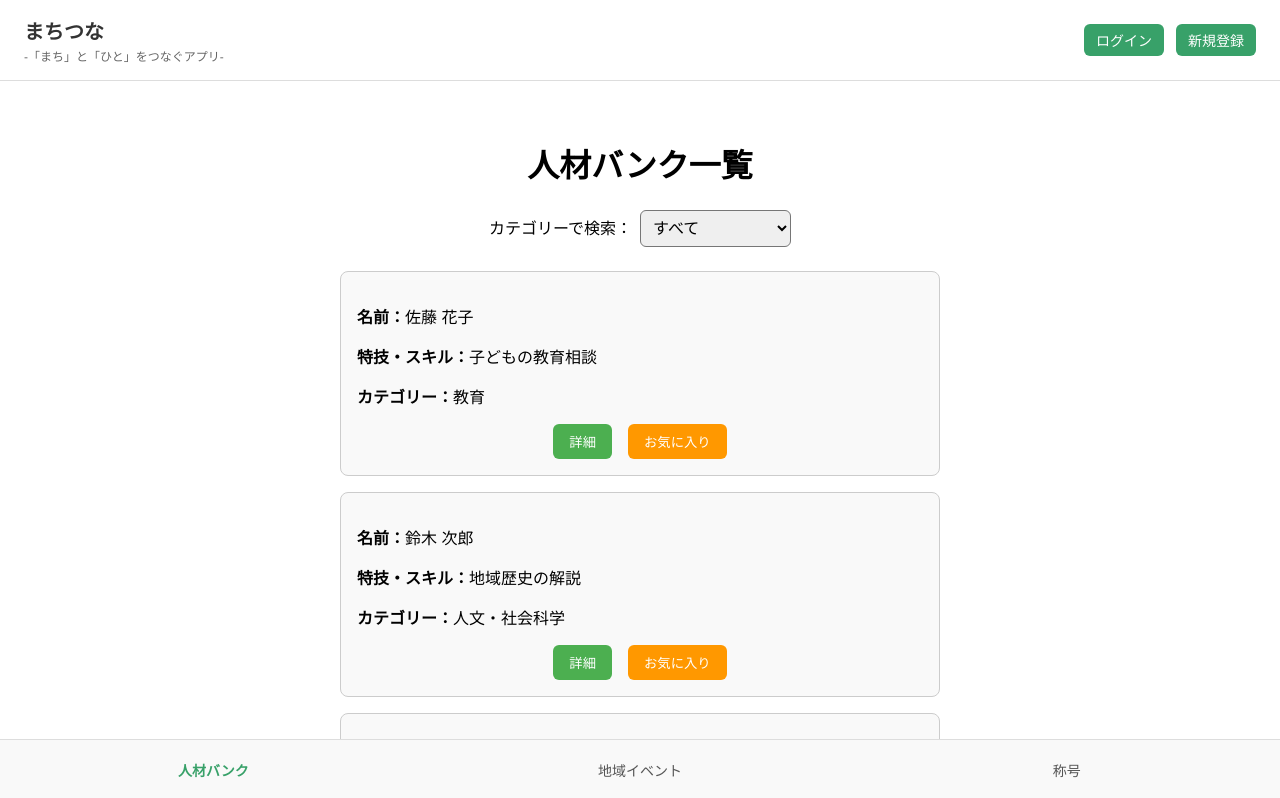
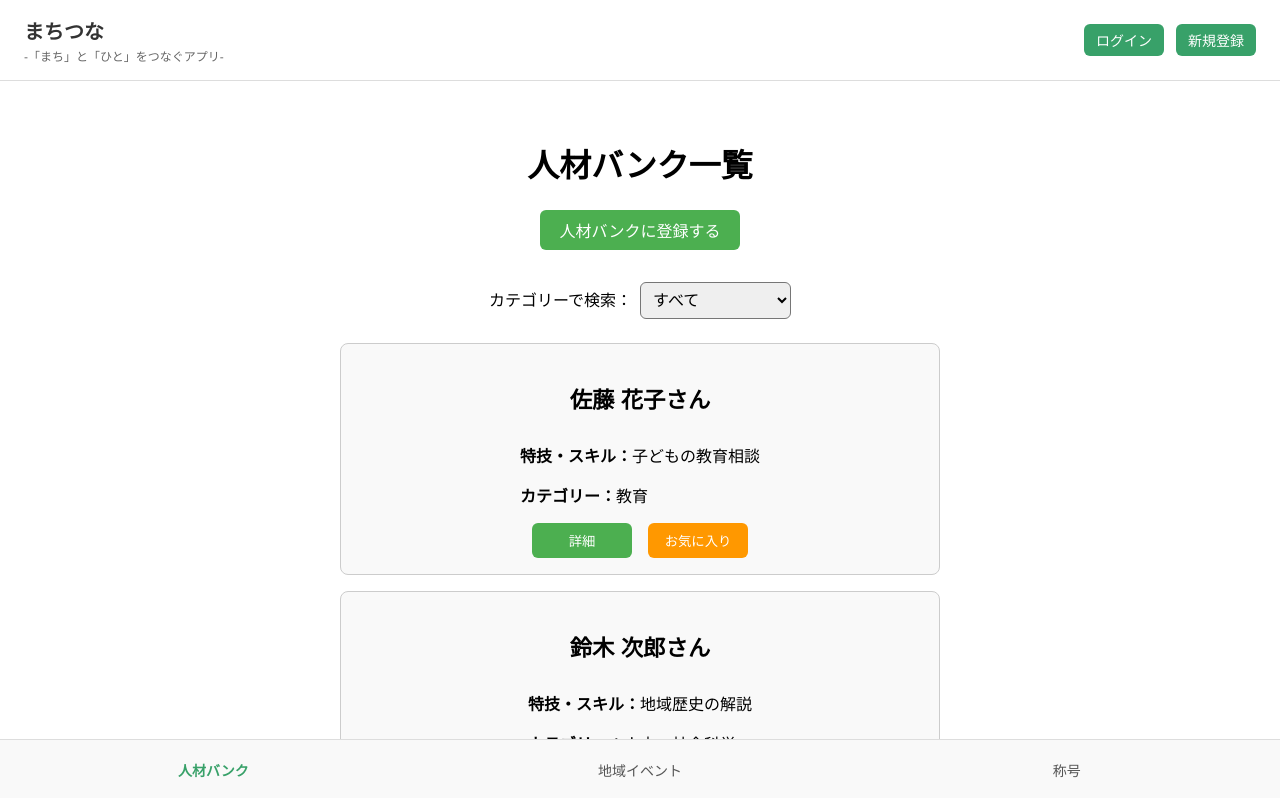
Before and after one commit to ashizawakazuki/machitsuna, a React (Create React App) app: page /talent-bank in a window 1280 px wide. Shown: the top 798 px of the page. Built offline with nearby package versions, Linux system fonts and the light colour scheme.

Commit message:
fix:一覧画面の修正

```diff
--- a/src/pages/EventList.css
+++ b/src/pages/EventList.css
@@ -32,6 +32,7 @@
   }
 
   .detail-button {
+    width: 100px;
     padding: 0.5rem 1rem;
     border: none;
     border-radius: 6px;
@@ -42,10 +43,11 @@
   }
 
   .detail-button:hover {
-    background-color: #45a049;
+    background-color: #2f855a;
   }
 
   .favorite-button {
+    width: 100px;
     padding: 0.5rem 1rem;
     border: none;
     border-radius: 6px;
@@ -56,7 +58,7 @@
   }
 
   .favorite-button:hover {
-    background-color: #fb8c00;
+    background-color: #a57b40;
   }
 
   .pagination {
--- a/src/pages/EventList.js
+++ b/src/pages/EventList.js
@@ -123,7 +123,9 @@ const EventList = () => {
                     詳細
                   </Link>
                 </button>
-                <button className="favorite-button">お気に入り</button>
+                <button className="favorite-button" onClick={() => alert('お気に入りに追加しました')}>
+                  お気に入り
+                </button>
               </div>
             </div>
           </div>
--- a/src/pages/TalentBank.css
+++ b/src/pages/TalentBank.css
@@ -13,32 +13,26 @@
     margin-bottom: 1.5rem;
   }
 
-  .back-button {
-    display: block;
-    margin-bottom: 2rem;
-    text-align: center;
-    text-decoration: none;
-    color: #007bff;
-    font-weight: bold;
-  }
-
   .talent-card {
     border: 1px solid #ccc;
     padding: 1rem;
     border-radius: 8px;
     margin-bottom: 1rem;
     background-color: #f9f9f9;
+    display: flex;
+    flex-direction: column;
+    align-items: center;
   }
 
   .button-group {
     display: flex;
-    justify-content: flex-start; /* ← 左寄せ */
-    gap: 1rem; /* ← ボタン間の余白 */
+    justify-content: center;
+    gap: 1rem;
     margin-top: 1rem;
   }
 
-  /* 詳細ボタン：緑系（安心） */
   .detail-button {
+    width: 100px;
     padding: 0.5rem 1rem;
     border: none;
     border-radius: 6px;
@@ -49,11 +43,11 @@
   }
 
   .detail-button:hover {
-    background-color: #45a049;
+    background-color: #2f855a;
   }
 
-  /* お気に入りボタン：オレンジ系（親しみ） */
   .favorite-button {
+    width: 100px;
     padding: 0.5rem 1rem;
     border: none;
     border-radius: 6px;
@@ -64,7 +58,7 @@
   }
 
   .favorite-button:hover {
-    background-color: #fb8c00;
+    background-color: #a57b40;
   }
 
   .pagination {
@@ -104,3 +98,31 @@
     font-size: 1rem;
     margin-left: 0.5rem;
   }
+
+  /* 登録ボタン配置 */
+.register-button-container {
+  text-align: center;
+  margin-bottom: 2rem;
+}
+
+.register-button {
+  padding: 0.5rem 1.2rem;
+  background-color: #4CAF50;
+  color: white;
+  border: none;
+  border-radius: 6px;
+  font-size: 1rem;
+  cursor: pointer;
+  transition: background-color 0.3s;
+}
+
+.register-button:hover {
+  background-color: #2f855a;
+}
+
+/* 各人材カードのタイトル */
+.talent-title {
+  text-align: center;
+  font-size: 1.4rem;
+  margin-bottom: 0.8rem;
+}
--- a/src/pages/TalentBank.js
+++ b/src/pages/TalentBank.js
@@ -50,6 +50,11 @@ const TalentBank = () => {
     <div className="talent-bank-container">
       <h2 className="title">人材バンク一覧</h2>
 
+      {/* 追加：登録ボタン */}
+      <div className="register-button-container">
+        <button className="register-button">人材バンクに登録する</button>
+      </div>
+
       {/* カテゴリー選択 */}
       <div className="category-filter">
         <label htmlFor="category">カテゴリーで検索：</label>
@@ -63,7 +68,9 @@ const TalentBank = () => {
       {/* 一覧表示 */}
       {currentTalent.map((talent) => (
   <div key={talent.id} className="talent-card">
-          <p><strong>名前：</strong>{talent.name}</p>
+    {/* 追加：カードのタイトル表示 */}
+    <h3 className="talent-title">{talent.name}さん</h3>
+    <div className="talent-content">
       <p><strong>特技・スキル：</strong>{talent.skill}</p>
       <p><strong>カテゴリー：</strong>{talent.category}</p>
       <div className="button-group">
@@ -72,7 +79,10 @@ const TalentBank = () => {
             詳細
           </Link>
         </button>
-            <button className="favorite-button">お気に入り</button>
+        <button className="favorite-button" onClick={() => alert('お気に入りに追加しました')}>
+          お気に入り
+        </button>
+      </div>
     </div>
   </div>
 ))}
```
Lines whose indentation alone changed are shown as unchanged.
